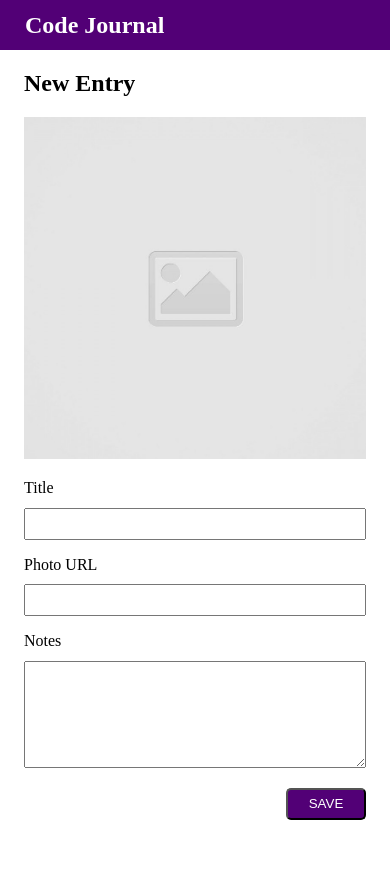
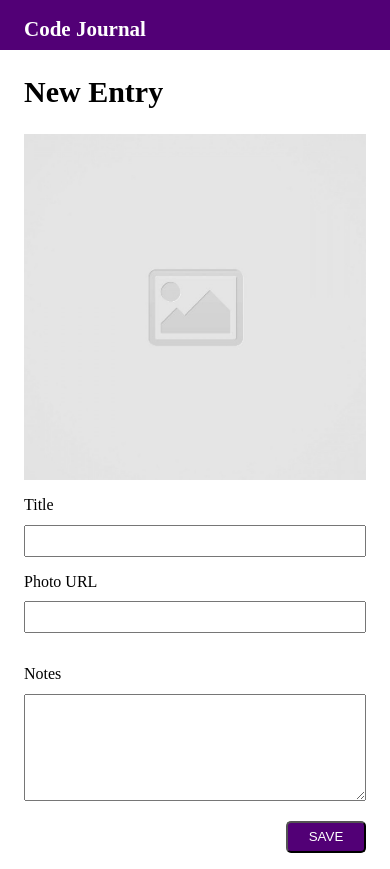
Before and after one commit to nimcastano/code-journal, a website: page index.html in a window 390 px wide. Before the commit the page ends 844 px from the top, so only its background shows below. Drawn offline with Linux system fonts and the light colour scheme.

Commit message:
completed for responsive layout

```diff
--- a/css/styles.css
+++ b/css/styles.css
@@ -1,14 +1,17 @@
 header {
   background-color: rgb(82, 0, 118);
   color: white;
-  padding: 1px;
   height: 50px;
-  display: flex;
-  align-items: center;
+  font-size: 14px;
+}
+
+.form-title {
+  font-size: 30px;
 }
 
 img {
   width: 100%;
+  height: 100%;
 }
 
 .user-input {
@@ -30,6 +33,7 @@ textarea {
 
 .label {
   height: 1.8rem;
+  margin-top: 1rem;
 }
 
 button {
@@ -40,6 +44,8 @@ button {
   width: 5rem;
 }
 
-.submit {
+#submit {
+  display: flex;
   justify-content: flex-end;
+  margin: 1rem 0;
 }
--- a/index.html
+++ b/index.html
@@ -17,16 +17,23 @@
 </head>
 <body>
   <header>
-    <div class="column-full container">
+    <div class="container">
+      <div class="row">
+        <div class="column-full">
           <h2>Code Journal</h2>
+        </div>
+      </div>
     </div>
   </header>
   <main class="container">
     <div data-view="entry-form">
       <form class="entry">
+        <div class="row">
           <div class="column-full">
             <h2 class="form-title">New Entry</h2>
           </div>
+        </div>
+        <div class="row">
           <div class="column-half photo">
             <img class="img" src="images/placeholder-image-square.jpg">
           </div>
@@ -40,14 +47,17 @@
               <div class="input"><input type="text" name="photo-url" id="photo-url"></div>
             </div>
           </div>
-        <div class="col-full">
-          <div class="user-input">
+        </div>
+        <div class="row textbox">
+          <div class="column-full">
             <div class="label"><label for="notes">Notes</label></div>
             <div class="input"><textarea name="notes" id="notes"></textarea></div>
           </div>
         </div>
-        <div class="row col-full submit">
-          <button id="submit" type="submit" value="submit">SAVE</button>
+        <div class="row">
+          <div class="column-full" id="submit">
+            <button type="submit" value="submit">SAVE</button>
+          </div>
         </div>
       </form>
     </div>
```
Lines whose indentation alone changed are shown as unchanged.
